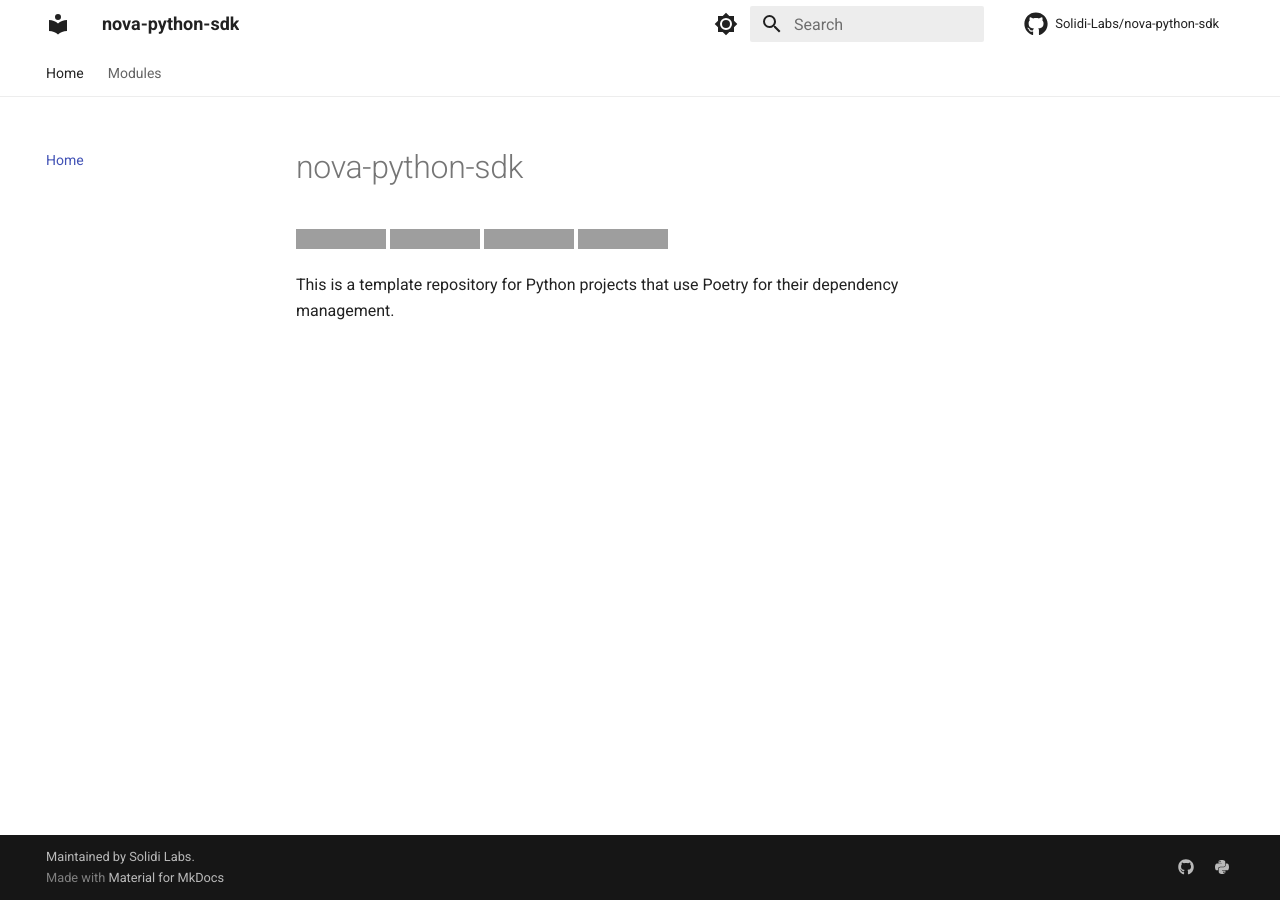
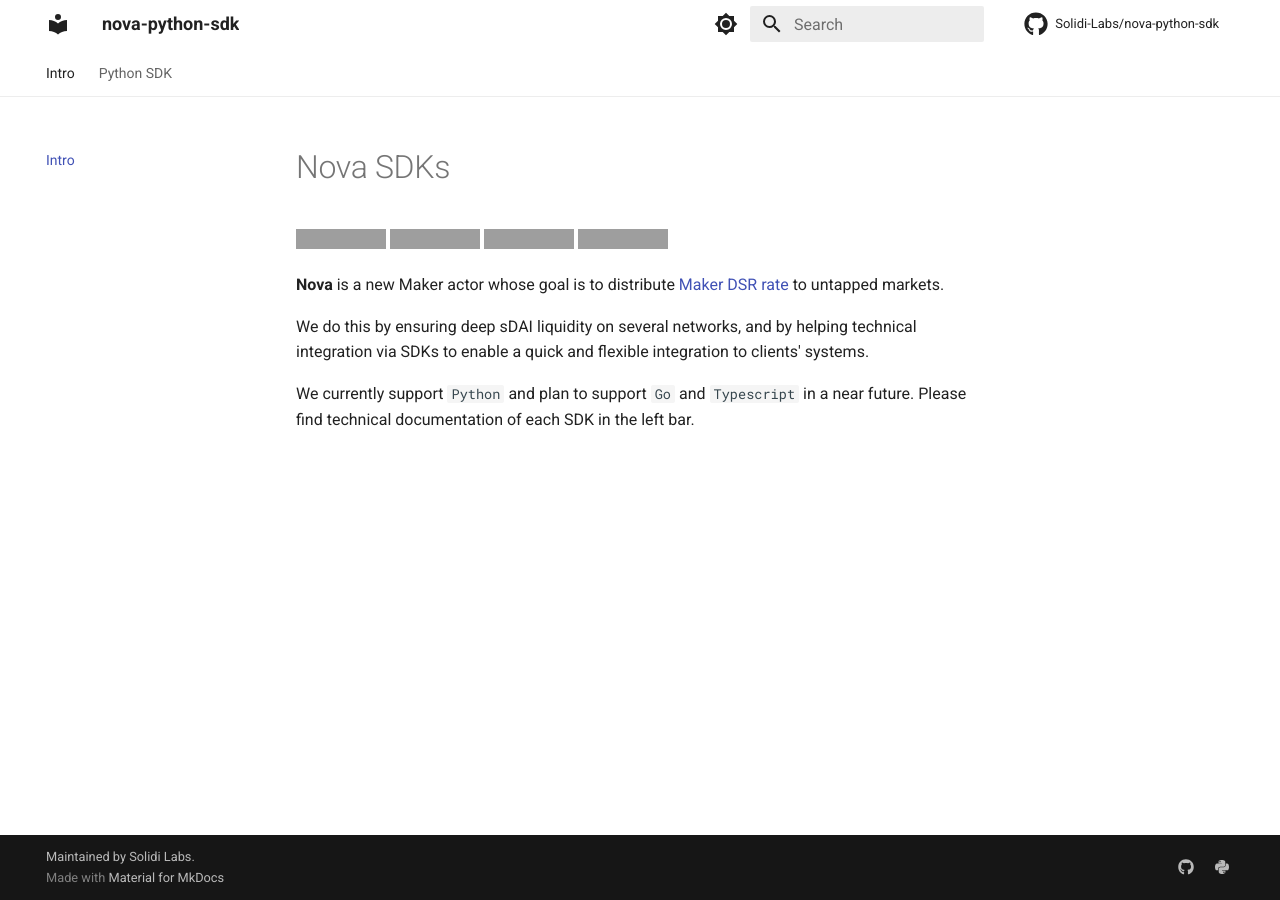
Before and after one commit to NovaSubDAO/nova-sdk, an MkDocs documentation site: the page built from docs/index.md, in a window 1280 px wide. Built offline with MkDocs 1.6.1 and Material for MkDocs 9.7.7, drawn with Linux system fonts in a browser that asks for light colours; comment, search, counter and statistics services are not loaded; grey boxes are pictures that could not be loaded.

```diff
--- a/docs/index.md
+++ b/docs/index.md
@@ -1,8 +1,12 @@
-# nova-python-sdk
+# Nova SDKs
 
-[![Release](https://img.shields.io/github/v/release/lakonema2000/nova-python-sdk)](https://img.shields.io/github/v/release/lakonema2000/nova-python-sdk)
-[![Build status](https://img.shields.io/github/actions/workflow/status/lakonema2000/nova-python-sdk/main.yml?branch=main)](https://github.com/lakonema2000/nova-python-sdk/actions/workflows/main.yml?query=branch%3Amain)
-[![Commit activity](https://img.shields.io/github/commit-activity/m/lakonema2000/nova-python-sdk)](https://img.shields.io/github/commit-activity/m/lakonema2000/nova-python-sdk)
-[![License](https://img.shields.io/github/license/lakonema2000/nova-python-sdk)](https://img.shields.io/github/license/lakonema2000/nova-python-sdk)
+[![Release](https://img.shields.io/github/v/release/solidi-labs/nova-python-sdk)](https://img.shields.io/github/v/release/solidi-labs/nova-python-sdk)
+[![Build status](https://img.shields.io/github/actions/workflow/status/solidi-labs/nova-python-sdk/main.yml?branch=main)](https://github.com/solidi-labs/nova-python-sdk/actions/workflows/main.yml?query=branch%3Amain)
+[![Commit activity](https://img.shields.io/github/commit-activity/m/solidi-labs/nova-python-sdk)](https://img.shields.io/github/commit-activity/m/solidi-labs/nova-python-sdk)
+[![License](https://img.shields.io/github/license/solidi-labs/nova-python-sdk)](https://img.shields.io/github/license/solidi-labs/nova-python-sdk)
 
-This is a template repository for Python projects that use Poetry for their dependency management.
+**Nova** is a new Maker actor whose goal is to distribute [Maker DSR rate](https://makerburn.com/#/dsr) to untapped markets.
+
+We do this by ensuring deep sDAI liquidity on several networks, and by helping technical integration via SDKs to enable a quick and flexible integration to clients' systems.
+
+We currently support `Python` and plan to support `Go` and `Typescript` in a near future. Please find technical documentation of each SDK in the left bar.
--- a/mkdocs.yml
+++ b/mkdocs.yml
@@ -1,6 +1,6 @@
 site_name: nova-python-sdk
 repo_url: https://github.com/Solidi-Labs/nova-python-sdk
-site_url: https://lakonema2000.github.io/nova-python-sdk
+site_url: https://solidi-labs.github.io/nova-python-sdk
 site_description: This is a template repository for Python projects that use Poetry for their dependency management.
 site_author: Solidi Labs
 edit_uri: edit/main/docs/
@@ -8,8 +8,8 @@ repo_name: Solidi-Labs/nova-python-sdk
 copyright: Maintained by <a href="https://github.com/Solidi-Labs">Solidi Labs</a>.
 
 nav:
-  - Home: index.md
-  - Modules: modules.md
+  - Intro: index.md
+  - Python SDK: python_sdk.md
 plugins:
   - search
   - mkdocstrings:
--- a/pyproject.toml
+++ b/pyproject.toml
@@ -4,7 +4,7 @@ version = "0.0.1"
 description = "This is a template repository for Python projects that use Poetry for their dependency management."
 authors = ["Solidi Labs <lakonema2000@gmail.com>"]
 repository = "https://github.com/Solidi-Labs/nova-python-sdk"
-documentation = "https://lakonema2000.github.io/nova-python-sdk/"
+documentation = "https://solidi-labs.github.io/nova-python-sdk/"
 readme = "README.md"
 packages = [
   {include = "nova_sdk"}
```
Also changed, not shown: CONTRIBUTING.md (+2 -2 lines), README.md (+8 -8 lines), docs/modules.md (deleted, +0 -1 lines), docs/python_sdk.md (added, +2 -0 lines), 2 other files.
